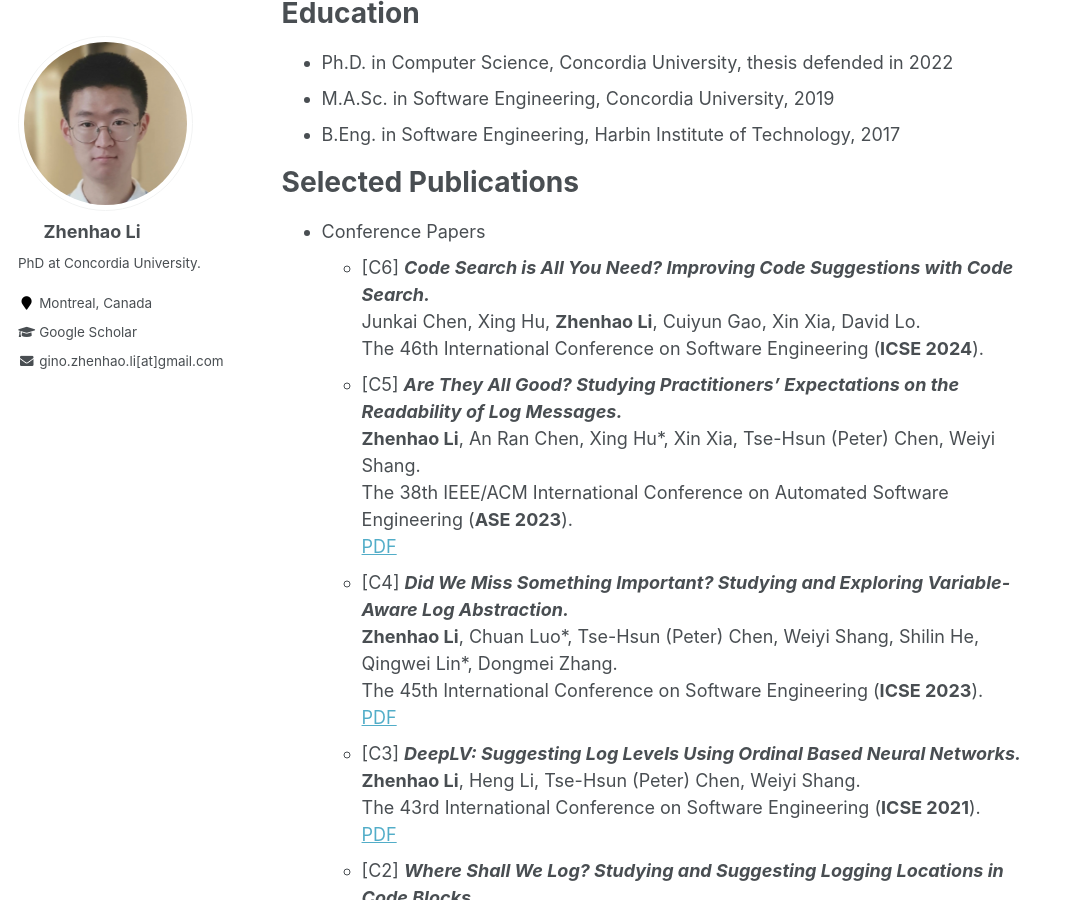
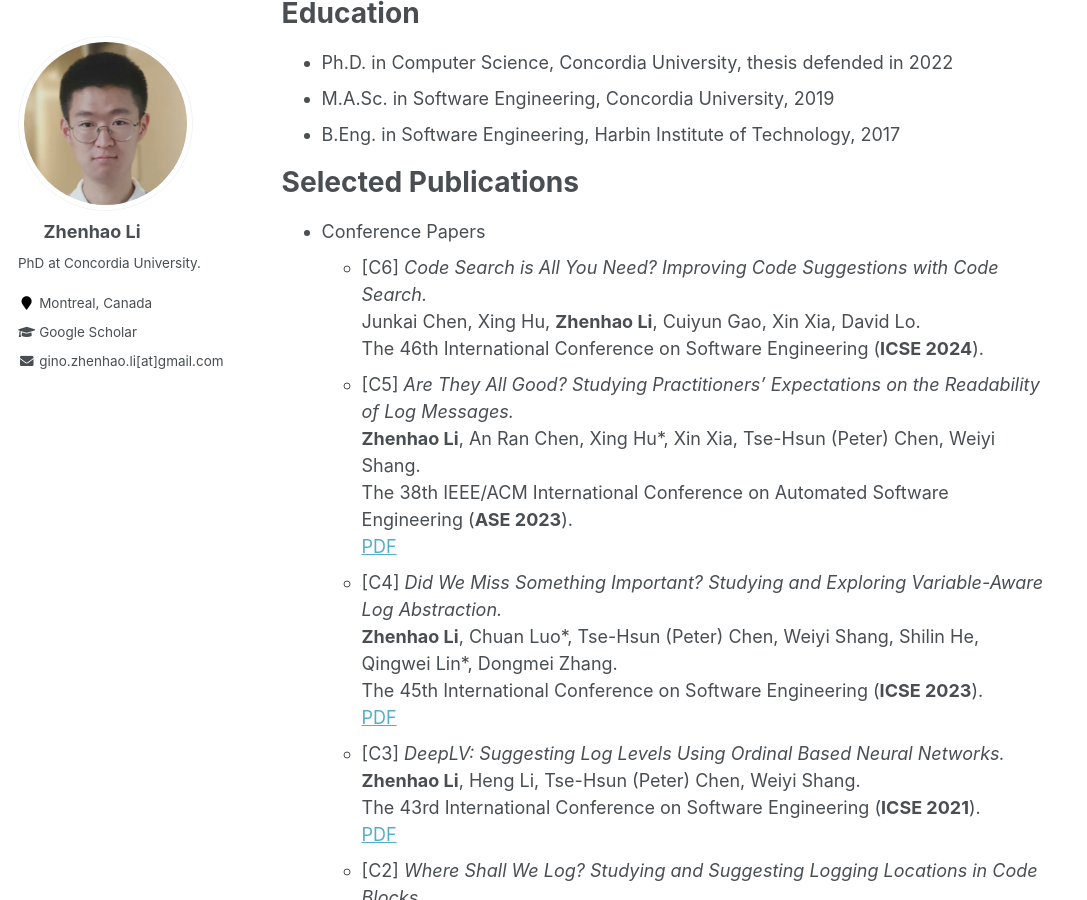
Before and after one commit to ginolzh/ginolzh.github.io, a Jekyll site: the page built from _pages/about.md, in a window 1280 px wide and 900 px high, scrolled down 314 px. Shown: the whole window, without its empty margins (0-1087 px from the left). Built offline with Jekyll 4.4.1, drawn with Linux system fonts in a browser that asks for light colours.

```diff
--- a/_pages/about.md
+++ b/_pages/about.md
@@ -22,32 +22,32 @@ Education
 Selected Publications
 ======
 * Conference Papers
-  * [C6] **_Code Search is All You Need? Improving Code Suggestions with Code Search._**\
+  * [C6] *Code Search is All You Need? Improving Code Suggestions with Code Search.*\
   Junkai Chen, Xing Hu, **Zhenhao Li**, Cuiyun Gao, Xin Xia, David Lo.\
   The 46th International Conference on Software Engineering (**ICSE 2024**).
-  * [C5] **_Are They All Good? Studying Practitioners' Expectations on the Readability of Log Messages._**\
+  * [C5] *Are They All Good? Studying Practitioners' Expectations on the Readability of Log Messages.*\
   **Zhenhao Li**, An Ran Chen, Xing Hu\*, Xin Xia, Tse-Hsun (Peter) Chen, Weiyi Shang.\
   The 38th IEEE/ACM International Conference on Automated Software Engineering (**ASE 2023**).\
   [PDF](https://ginolzh.github.io/papers/ASE2023_Log_Message_Readability.pdf)
-  * [C4] **_Did We Miss Something Important? Studying and Exploring Variable-Aware Log Abstraction._**\
+  * [C4] *Did We Miss Something Important? Studying and Exploring Variable-Aware Log Abstraction.*\
   **Zhenhao Li**, Chuan Luo\*, Tse-Hsun (Peter) Chen, Weiyi Shang, Shilin He, Qingwei Lin\*, Dongmei Zhang.\
   The 45th International Conference on Software Engineering (**ICSE 2023**).\
   [PDF](https://ginolzh.github.io/papers/ICSE2023_Log_Var_Aware_.pdf)
-  * [C3] **_DeepLV: Suggesting Log Levels Using Ordinal Based Neural Networks._**\
+  * [C3] *DeepLV: Suggesting Log Levels Using Ordinal Based Neural Networks.*\
   **Zhenhao Li**, Heng Li, Tse-Hsun (Peter) Chen, Weiyi Shang.\
   The 43rd International Conference on Software Engineering (**ICSE 2021**).\
   [PDF](https://ginolzh.github.io/papers/ICSE2021_Log_Level.pdf)
-  * [C2] **_Where Shall We Log? Studying and Suggesting Logging Locations in Code Blocks._**\
+  * [C2] *Where Shall We Log? Studying and Suggesting Logging Locations in Code Blocks.*\
   **Zhenhao Li**, Tse-Hsun (Peter) Chen, Weiyi Shang.\
   The 35th IEEE/ACM International Conference on Automated Software Engineering (**ASE 2020**).\
   [PDF](https://ginolzh.github.io/papers/ASE2020_Where_to_Log.pdf)
-  * [C1] **_DLFinder: Characterizing and Detecting Duplicate Logging Code Smells._**\
+  * [C1] *DLFinder: Characterizing and Detecting Duplicate Logging Code Smells.*\
   **Zhenhao Li**, Tse-Hsun (Peter) Chen, Jinqiu Yang, Weiyi Shang.\
   The 41st International Conference on Software Engineering (**ICSE 2019**).\
   [PDF](https://ginolzh.github.io/papers/ICSE2019_Dup_Log.pdf)
 
 * Journal Papers
-  * [J1] **_Studying Duplicate Logging Statements and Their Relationships with Code Clones._**\
+  * [J1] *Studying Duplicate Logging Statements and Their Relationships with Code Clones.*\
   **Zhenhao Li**, Tse-Hsun (Peter) Chen, Jinqiu Yang, Weiyi Shang.\
   IEEE Transactions on Software Engineering, published in 2022 (**TSE 2022**).\
   [PDF](https://ginolzh.github.io/papers/TSE_Duplicate_Log.pdf)
```
